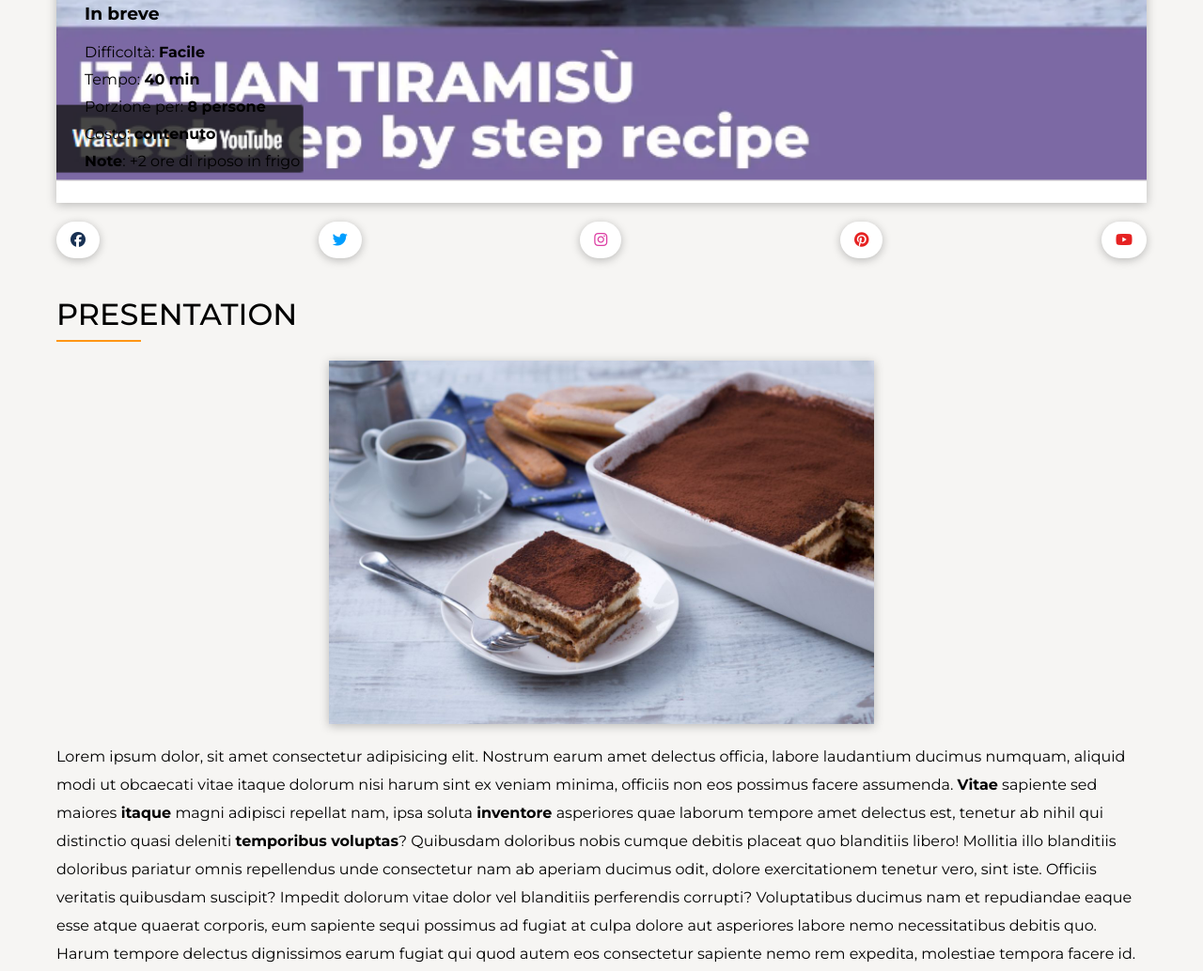
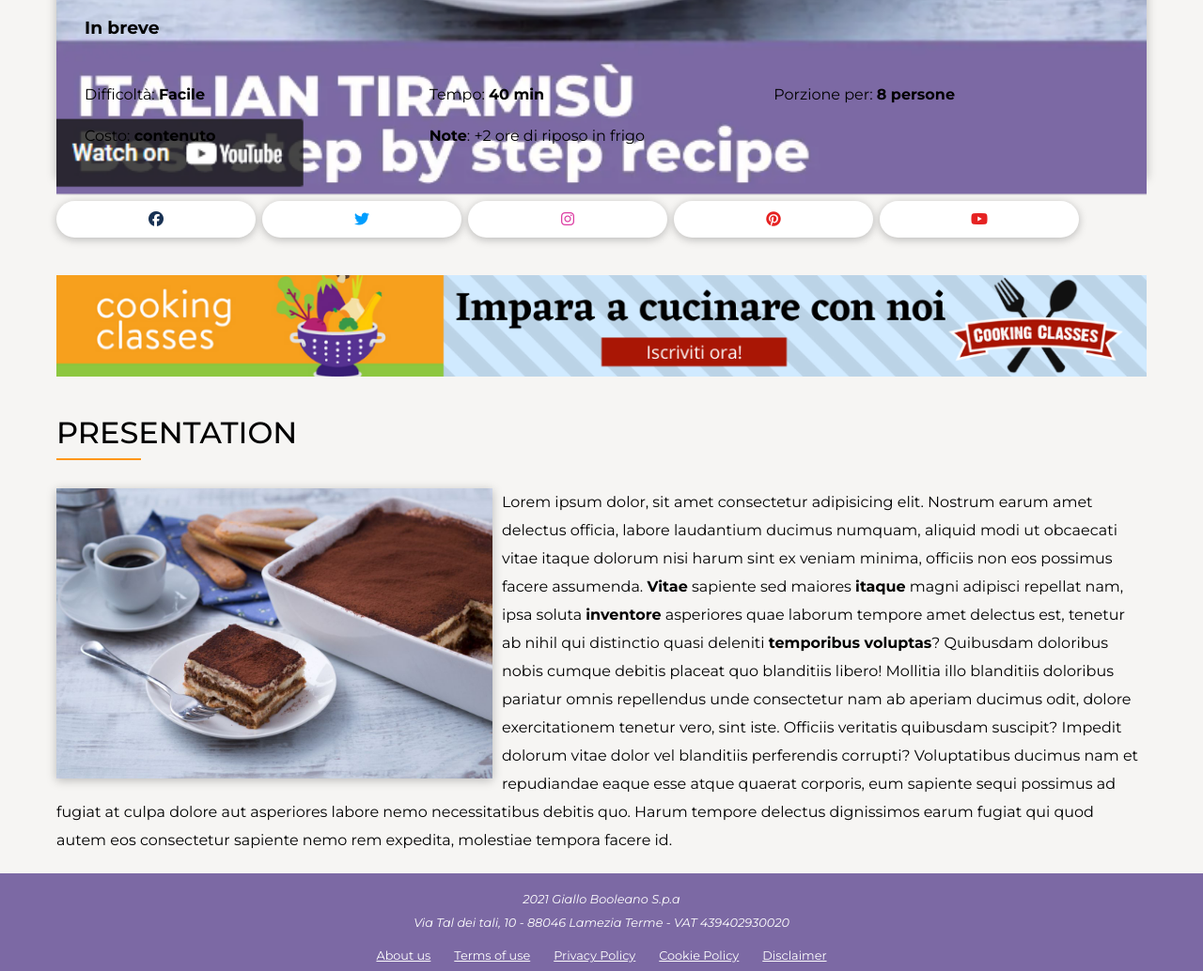
Before and after one commit to Aj-Herrera-99/htmlcss-responsive-layout, a plain HTML site: page index.html in a window 1280 px wide. Shown: the part 596-1630 px from the top of the page at 94% size. Drawn offline with Linux system fonts and the light colour scheme.

Commit message:
tablet version (da ricontrollare)

```diff
--- a/css/style.css
+++ b/css/style.css
@@ -34,8 +34,8 @@ img {
     --text-logo: #FF9614;
     --text-grey: #999999;
     --text-black: #000000;
-    --gap-xl: 30px;
-    --gap-lg: 20px;
+    --gap-xl: 50px;
+    --gap-lg: 25px;
     --gap-md: 10px;
     --gap-sm: 7px;
 }
@@ -71,6 +71,9 @@ footer {
     flex-wrap: nowrap;
 }
 
+.items-center {
+    align-items: center;
+}
 .content-center {
     justify-content: center;
 }
@@ -96,6 +99,7 @@ footer {
 .text-contrast {
     color: var(--text-contrast);
 }
+
 .bg-white {
     background-color: var(--bg-white);
 }
@@ -109,6 +113,7 @@ footer {
 .text-sm {
     font-size: .8rem;
 }
+
 .text-lg {
     font-size: 2rem;
 }
@@ -128,9 +133,11 @@ footer {
 .text-thin {
     font-weight: 400;
 }
+
 .text-regular {
     font-weight: 500;
 }
+
 .text-black {
     font-weight: 700;
 }
@@ -147,6 +154,7 @@ footer {
 .gap-sm {
     gap: var(--gap-sm);
 }
+
 .gap-md {
     gap: var(--gap-md);
 }
@@ -203,6 +211,7 @@ header {
 .titles h1 {
     font-size: 1.5rem;
 }
+
 .facebook {
     color: #183153;
 }
@@ -254,3 +263,67 @@ footer ul {
 .debug {
     /* border: 1px solid red; */
 }
+
+/***************************************
+MEDIA QUERIES
+*****************************************/
+@media screen and (min-width: 768px) {
+    /* structure */
+    main,
+    footer {
+        padding-inline: 50px;
+    }
+
+    /* header */
+    header {
+        text-align: left;
+    }
+
+    /* description */
+    .titles h1 {
+        font-size: 2rem;
+    }
+
+    .info {
+        gap: var(--gap-xl);
+    }
+    .info-list {
+        flex-direction: row;
+        gap: 0;
+        row-gap: var(--gap-lg);
+    }
+    .info-list > li {
+        width: calc(100% / 3);
+    }
+
+    .d-toggle {
+        display: block;
+    }
+
+    /* brands */
+    .brands {
+        justify-content: flex-start;
+    }
+    .brands li {
+        width: calc((100% - calc(4 * var(--gap-lg))) / 5);
+    }
+
+    /* banner-1 */
+
+    /* presentation */
+    .presentation .image {
+        width: 40%;
+        float: left;
+        margin: 0 10px 0 0;
+    }
+
+    .presentation .clearfix {
+        margin-top: 40px;
+    }
+
+    .presentation .clearfix::after {
+        content: "";
+        clear: both;
+        display: table;
+      }
+}
--- a/index.html
+++ b/index.html
@@ -33,7 +33,7 @@
                 <!-- titoli -->
                 <div class="titles d-flex flex-col gap-sm">
                     <h4 class="text-upper text-grey text-thin">dolci e desserts</h4>
-                    <h1 class="text-contrast">Tiramisù <span class="d-toggle">(Dolce Tradizionale)</span></h1>
+                    <h1 class="d-flex text-contrast">Tiramisù&nbsp;<span class="d-toggle">(Dolce Tradizionale)</span></h1>
                 </div>
                 <!-- thumbnail e info in breve -->
                 <div class="recipe-info d-flex flex-col bg-white shadow-md">
@@ -42,7 +42,7 @@
                     </div>
                     <div class="info d-flex flex-col gap-lg p-35-30">
                         <h3>In breve</h3>
-                        <ul class="d-flex flex-col gap-md">
+                        <ul class="info-list d-flex flex-col gap-md">
                             <li>Difficoltà: <span class="text-black">Facile</span></li>
                             <li>Tempo: <span class="text-black">40 min</span></li>
                             <li>Porzione per: <span class="text-black">8 persone</span></li>
@@ -52,29 +52,29 @@
                     </div>
                 </div>
                 <!-- social -->
-                <ul class="d-flex content-between">
+                <ul class="brands d-flex content-between gap-sm">
                     <li>
-                        <a class="bg-white brand p-brand shadow-md bd-xl" href="">
+                        <a class="bg-white brand p-brand shadow-md bd-xl text-center" href="">
                             <i class="fa-brands fa-facebook facebook"></i>
                         </a>
                     </li>
                     <li>
-                        <a class="bg-white brand p-brand shadow-md bd-xl" href="">
+                        <a class="bg-white brand p-brand shadow-md bd-xl text-center" href="">
                             <i class="fa-brands fa-twitter twitter"></i>
                         </a>
                     </li>
                     <li>
-                        <a class="bg-white brand p-brand shadow-md bd-xl" href="">
+                        <a class="bg-white brand p-brand shadow-md bd-xl text-center" href="">
                             <i class="fa-brands fa-instagram instagram"></i>
                         </a>
                     </li>
                     <li>
-                        <a class="bg-white brand p-brand shadow-md bd-xl" href="">
+                        <a class="bg-white brand p-brand shadow-md bd-xl text-center" href="">
                             <i class="fa-brands fa-pinterest pinterest"></i>
                         </a>
                     </li>
                     <li>
-                        <a class="bg-white brand p-brand shadow-md bd-xl" href="">
+                        <a class="bg-white brand p-brand shadow-md bd-xl text-center" href="">
                             <i class="fa-brands fa-youtube youtube"></i>
                         </a>
                     </li>
@@ -82,14 +82,14 @@
             </div>
         </section>
         <aside id="banner-1">
-            <div class="d-toggle container">
+            <div class="d-toggle container p-block-20">
                 <img src="img/banner.png" alt="banner-1">
             </div>
         </aside>
         <section id="presentation" class="p-block-20">
             <div class="presentation container">
                 <h2 class="text-lg text-regular text-upper">presentation</h2>
-                <div class="text">
+                <div class="text clearfix">
                     <div class="image shadow-md">
                         <img src="img/tiramisu.jpg" alt="tiramisu">
                     </div>
@@ -116,7 +116,7 @@
     </main>
     <!-- footer -->
     <footer class="p-block-20 text-sm bg-contrast text-white">
-        <address class="text-center d-flex content-center gap-md debug">
+        <address class="text-center d-flex flex-col gap-md debug">
             <span>2021 Giallo Booleano S.p.a</span>
             <span>Via Tal dei tali, 10 - 88046 Lamezia Terme - VAT 439402930020</span>
         </address>
```
